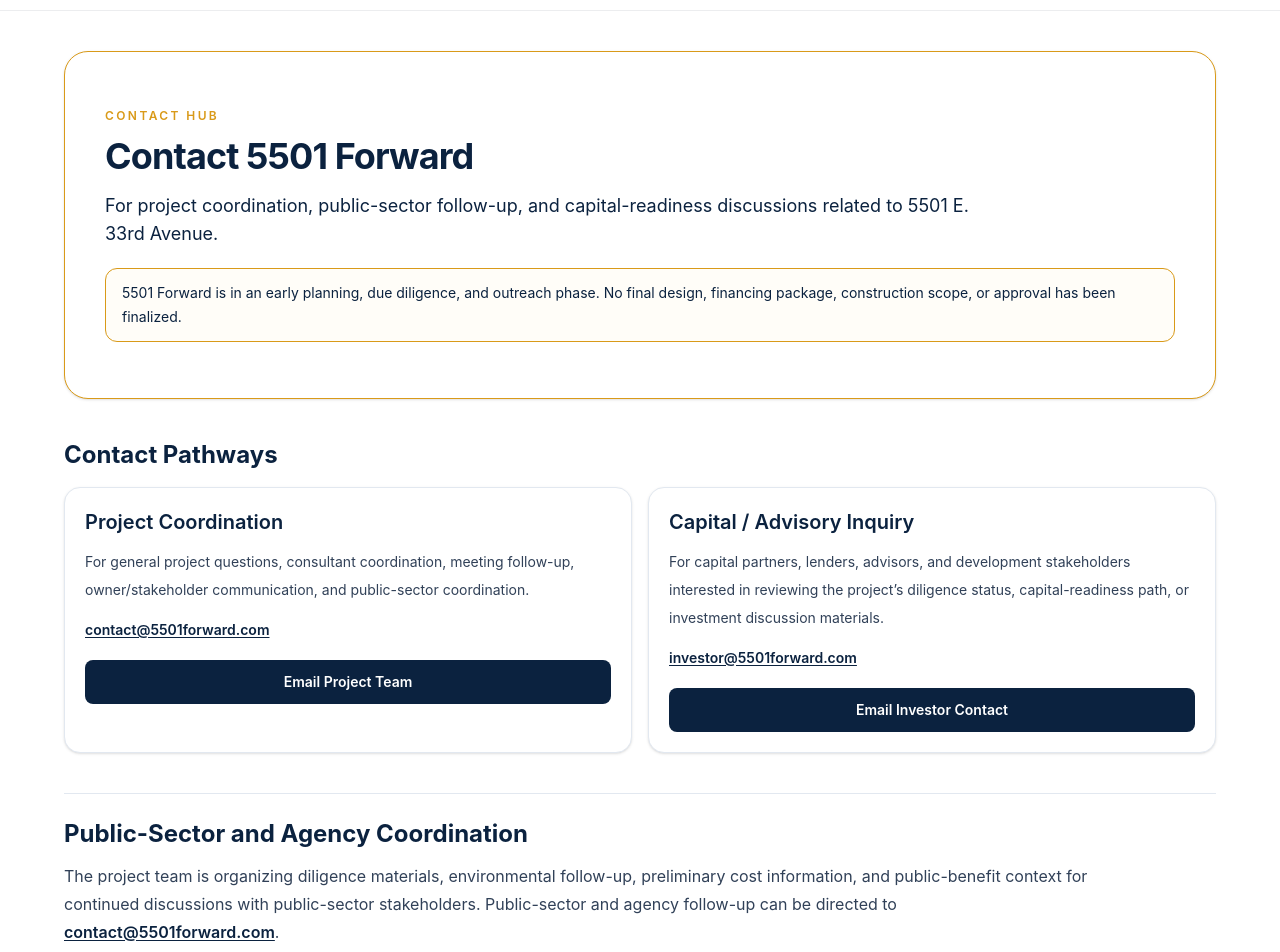
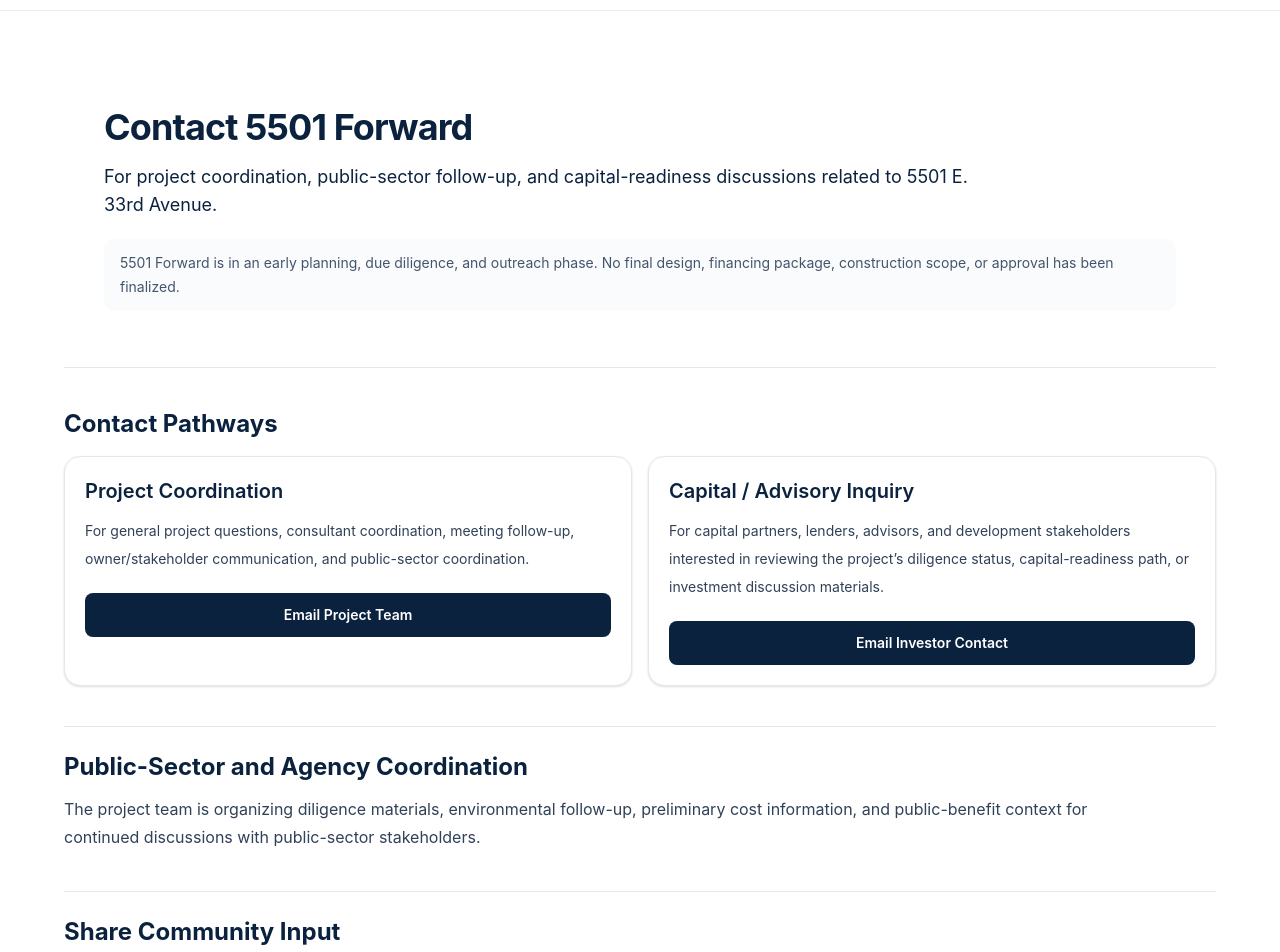
Before and after one commit to martinez-frank/5501-forward-site, a Next.js app: page /contact in a window 1280 px wide. Shown: the part 60-1012 px from the top of the page. Built offline with nearby package versions, Linux system fonts and the light colour scheme.

Commit message:
Refine contact page layout and disclosure styling

```diff
--- a/app/contact/page.tsx
+++ b/app/contact/page.tsx
@@ -12,7 +12,6 @@ const contactPathways = [
     title: 'Project Coordination',
     description:
       'For general project questions, consultant coordination, meeting follow-up, owner/stakeholder communication, and public-sector coordination.',
-    email: 'contact@5501forward.com',
     cta: 'Email Project Team',
     href: 'mailto:contact@5501forward.com?subject=5501%20Forward%20Project%20Inquiry',
   },
@@ -20,7 +19,6 @@ const contactPathways = [
     title: 'Capital / Advisory Inquiry',
     description:
       'For capital partners, lenders, advisors, and development stakeholders interested in reviewing the project’s diligence status, capital-readiness path, or investment discussion materials.',
-    email: 'investor@5501forward.com',
     cta: 'Email Investor Contact',
     href: 'mailto:investor@5501forward.com?subject=5501%20Forward%20Investor%20Inquiry',
   },
@@ -29,13 +27,12 @@ const contactPathways = [
 export default function ContactPage() {
   return (
     <div className="mx-auto w-full max-w-6xl space-y-8 pb-10 text-[#0B223F] sm:space-y-10">
-      <section className="rounded-3xl border border-[#D99A19] bg-white px-6 py-10 shadow-sm sm:px-10 sm:py-14">
-        <p className="text-xs font-semibold uppercase tracking-[0.2em] text-[#D99A19]">Contact Hub</p>
-        <h1 className="mt-3 text-3xl font-bold tracking-tight text-[#0B223F] sm:text-4xl">Contact 5501 Forward</h1>
+      <section className="border-b border-slate-200 bg-white px-6 py-10 sm:px-10 sm:py-14">
+        <h1 className="text-3xl font-bold tracking-tight text-[#0B223F] sm:text-4xl">Contact 5501 Forward</h1>
         <p className="mt-4 max-w-4xl text-base leading-7 text-[#0B223F] sm:text-lg">
           For project coordination, public-sector follow-up, and capital-readiness discussions related to 5501 E. 33rd Avenue.
         </p>
-        <p className="mt-5 rounded-xl border border-[#D99A19] bg-[#fffdf8] px-4 py-3 text-sm leading-6 text-[#0B223F]">
+        <p className="mt-5 rounded-xl bg-slate-50/80 px-4 py-3 text-xs leading-6 text-slate-600 sm:text-sm">
           5501 Forward is in an early planning, due diligence, and outreach phase. No final design, financing package, construction scope, or approval has been finalized.
         </p>
       </section>
@@ -47,12 +44,6 @@ export default function ContactPage() {
             <article key={pathway.title} className="flex h-full flex-col rounded-2xl border border-slate-200 bg-white p-5 shadow-sm">
               <h3 className="text-xl font-semibold text-[#0B223F]">{pathway.title}</h3>
               <p className="mt-3 text-sm leading-7 text-slate-700">{pathway.description}</p>
-              <a
-                href={`mailto:${pathway.email}`}
-                className="mt-4 w-fit break-all text-sm font-semibold text-[#0B223F] underline underline-offset-2 hover:text-[#13263a]"
-              >
-                {pathway.email}
-              </a>
               <a
                 href={pathway.href}
                 className="mt-5 inline-flex w-full items-center justify-center rounded-lg bg-[#0B223F] px-4 py-3 text-center text-sm font-semibold text-white transition hover:bg-[#13263a] focus-visible:outline-2 focus-visible:outline-offset-2 focus-visible:outline-[#0B223F]"
@@ -67,11 +58,7 @@ export default function ContactPage() {
       <section className="space-y-3 border-t border-slate-200 pt-6">
         <h2 className="text-2xl font-bold text-[#0B223F]">Public-Sector and Agency Coordination</h2>
         <p className="max-w-5xl leading-7 text-slate-700">
-          The project team is organizing diligence materials, environmental follow-up, preliminary cost information, and public-benefit context for continued discussions with public-sector stakeholders. Public-sector and agency follow-up can be directed to{' '}
-          <a href="mailto:contact@5501forward.com" className="font-semibold text-[#0B223F] underline underline-offset-2 hover:text-[#13263a]">
-            contact@5501forward.com
-          </a>
-          .
+          The project team is organizing diligence materials, environmental follow-up, preliminary cost information, and public-benefit context for continued discussions with public-sector stakeholders.
         </p>
       </section>
 
@@ -88,7 +75,7 @@ export default function ContactPage() {
         </Link>
       </section>
 
-      <footer className="rounded-2xl border-t border-slate-200 bg-slate-50/70 px-5 py-4 text-xs leading-6 text-slate-600">
+      <footer className="rounded-xl bg-slate-50/80 px-5 py-4 text-xs leading-6 text-slate-600 sm:text-sm">
         This page is for communication and planning purposes only. It does not represent a securities offering, public funding approval, final development approval, or construction commitment.
       </footer>
     </div>
```
